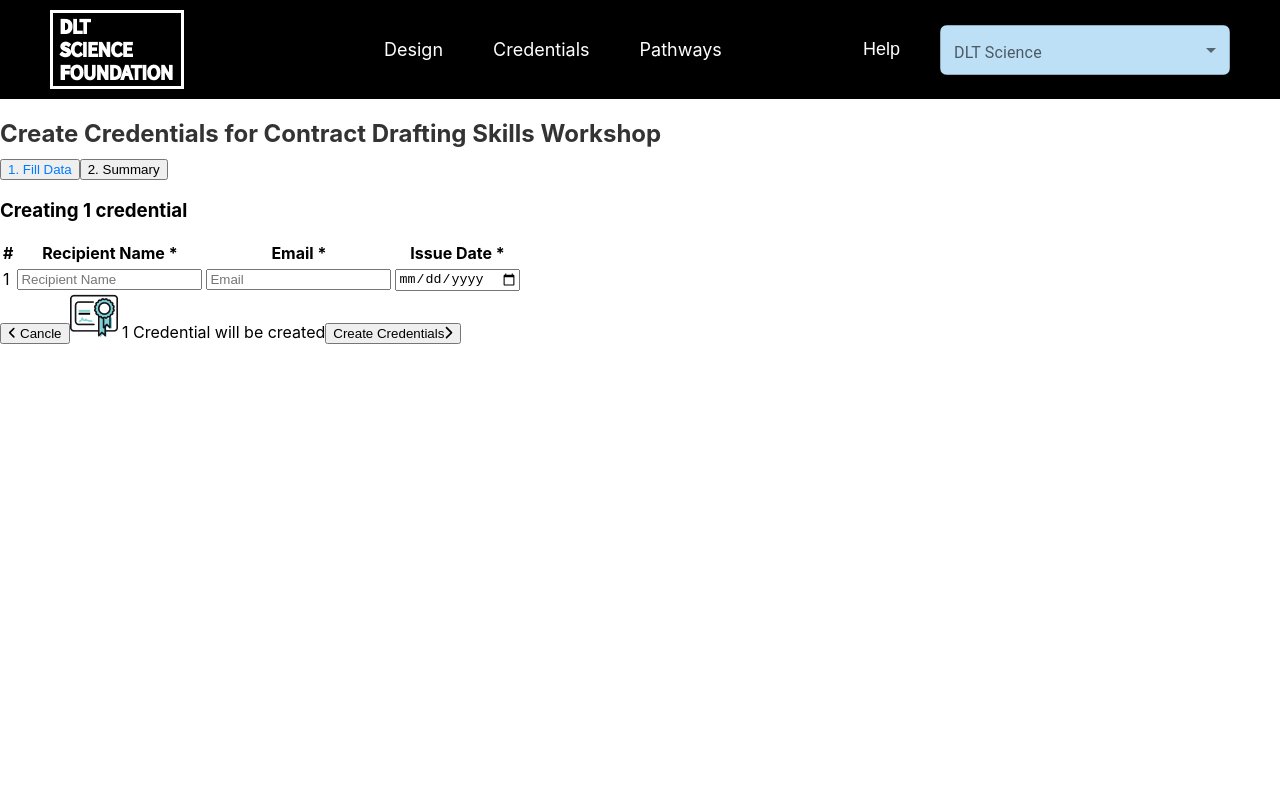
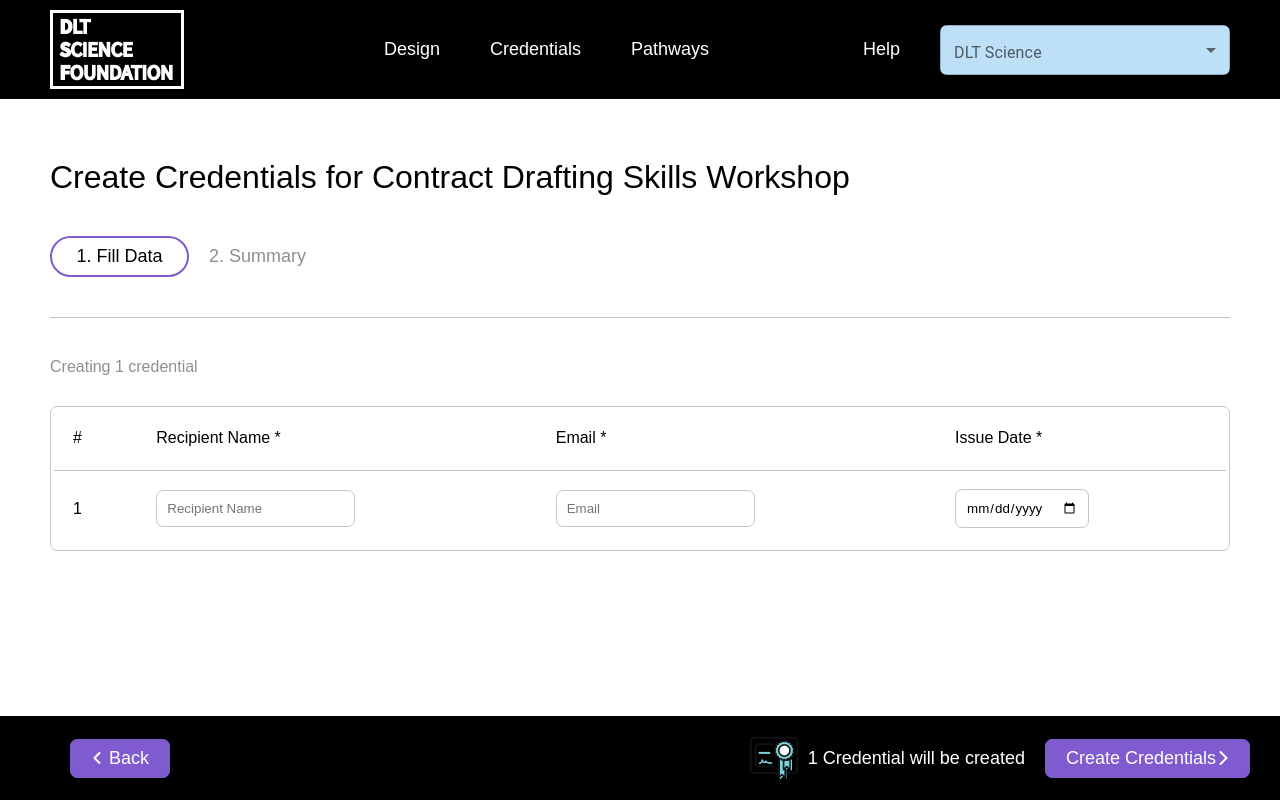
Before and after one commit to tarunkumar2112/Certifcatuons, a React (Create React App) app: page /createcredentials in a window 1280 px wide. Built offline with nearby package versions, Linux system fonts and the light colour scheme.

Commit message:
updated the CSS for create credential page components

```diff
--- a/public/index.html
+++ b/public/index.html
@@ -2,14 +2,15 @@
 <html lang="en">
   <head>
     <meta charset="utf-8" />
-    <link rel="icon" href="%PUBLIC_URL%/favicon.ico" />
+    <link rel="icon" href="%PUBLIC_URL%/logo.png" />
     <meta name="viewport" content="width=device-width, initial-scale=1" />
     <meta name="theme-color" content="#000000" />
     <meta
-      name="description"
-      content="Web site created using create-react-app"
-    />
-    <link rel="apple-touch-icon" href="%PUBLIC_URL%/logo192.png" />
+    name="description"
+    content="DLT Science Foundation - Empowering Distributed Ledger Technology through research, education, and innovation."
+  />
+
+    <link rel="apple-touch-icon" href="%PUBLIC_URL%/logo.png" />
 
     <!--
       manifest.json provides metadata used when your web app is installed on a
@@ -25,7 +26,7 @@
       work correctly both with client-side routing and a non-root public URL.
       Learn how to configure a non-root public URL by running `npm run build`.
     -->
-    <title>React App</title>
+    <title>DLT Science Foundation</title>
   </head>
   <body>
     <noscript>You need to enable JavaScript to run this app.</noscript>
--- a/src/App.tsx
+++ b/src/App.tsx
@@ -12,6 +12,7 @@ import Design from './components/Design';
 import Pathways from './components/Pathways';
 import { ToastContainer } from 'react-toastify';
 import 'react-toastify/dist/ReactToastify.css';
+import './index.css';  //for fonts
 
 const fadeAnimation = {
   initial: { opacity: 0 }, // Start with opacity 0 (invisible)
--- a/src/components/CreateCredential.css
+++ b/src/components/CreateCredential.css
@@ -0,0 +1,30 @@
+h1,h2,h3,h4,h5,h6,p,span,samp,a,input,select,th,td,button{font-family: "Urbanist", sans-serif;}
+.main-creaditianl-sec {padding-top: 60px;padding-bottom: 100px;}
+.main-creaditianl-sec .container {text-align: unset;}
+.main-creaditianl-sec .create-credential-containers {padding-top: 60px;}
+.main-creaditianl-sec .cred-colmain2 a {text-decoration: none;}
+.main-creaditianl-sec .create-credential-containers h2 {font-size: 32px;font-weight: 400;color: #000;margin-top: 0;margin-bottom: 0;}
+.main-creaditianl-sec .Steps {margin-top: 40px;margin-bottom: 40px;}
+.main-creaditianl-sec .Steps > div {display: flex;align-items: center;gap: 20px;justify-content: flex-start;}
+.main-creaditianl-sec .Steps button {background: transparent;border: 0;line-height:normal;color: #8F8F8F;font-size: 18px;font-weight: 400;padding:0;}
+.main-creaditianl-sec .Steps .active-step a {display:inline-block;background-color: #fff;color: #000;text-decoration: none;padding: 10px;
+   border-radius: 40px;border: 2px solid #805bcf;padding: 8px 24.5px;}
+.form-credentials h3 {font-size: 16px;font-weight: 400; padding-top: 40px; color: #8F8F8F;margin-bottom: 30px;border-top:1px solid #c2c2c2;}
+.form-credentials table {text-align: left;width: 100%;border: 1px solid #C6C6C6;border-radius: 7px;}
+.form-credentials table th {color: #000;font-size: 16px;font-weight: 400;}
+.form-credentials table thead {border: 1px solid #C6C6C6;border-radius: 20px;}
+.form-credentials table thead tr th {padding: 20px;}
+.form-credentials tbody tr {border: 1px solid #C6C6C6;}
+.form-credentials tbody tr td {line-height: normal;padding:20px;border-spacing: 0;}
+.form-credentials tbody input {border: 1px solid #C6C6C6;padding: 10px;border-radius: 7px;margin-bottom: 0px;}
+.form-credentials tbody input:focus{outline:0;}
+.form-credentials table tbody tr {position: relative;}
+.form-credentials table tbody tr::after {content: "";background: #c2c2c2;height: 1px;width: 100%;position: absolute;top: 0;left: 0;}
+
+.button-row {padding: 20px;background: #000;position: fixed;width: 100%;bottom: 0;left: 0;}
+.bottom-row-inner {display: flex;align-items: center;justify-content: space-between;width: 100%;gap:20px;}
+.bottom-row-inner button {background: #805BCF;color: #fff;font-size: 18px;font-weight: 400;padding: 8px 20px;border: 1px solid #805BCF;border-radius: 7px;cursor: pointer;}
+.bottom-row-inner a {display: inline-block;}
+.bottom-row-inner button svg {height: 16px;width: 13px;}
+.bottom-row-inner button:hover {background: transparent;color: #805BCF;}
+.bottom-row-inner .credential-message {display: flex;align-items: center;gap: 10px;margin-left: auto;color: #fff;font-size: 18px;}
--- a/src/components/CreateCredential.tsx
+++ b/src/components/CreateCredential.tsx
@@ -7,6 +7,7 @@ import Spinner from './Spinner';
 import { toast } from 'react-toastify';
 import 'react-toastify/dist/ReactToastify.css';
 import { Link } from 'react-router-dom';
+import './CreateCredential.css';
 
 const CreateCredential = () => {
   const [recipientName, setRecipientName] = useState('');
@@ -92,8 +93,8 @@ const CreateCredential = () => {
   };
 
   return (
-    <div>
-      <div className="create-credential-containers">
+    <div className="main-creaditianl-sec">
+      <div className="create-credential-containers container">
         <h2>Create Credentials for Contract Drafting Skills Workshop</h2>
         <div className="Steps">
           <div>
@@ -145,8 +146,10 @@ const CreateCredential = () => {
       </div>
 
       <div className="button-row">
+    <div className="container">
+<div className="bottom-row-inner">
         <Link to='/'><button className="button cancel-button">
-          <FontAwesomeIcon icon={faAngleLeft} /> Cancle
+          <FontAwesomeIcon icon={faAngleLeft} /> Back
         </button></Link>
         <span className="credential-message">
           <img src={credimg} alt="Credential" /> 1 Credential will be created
@@ -155,6 +158,8 @@ const CreateCredential = () => {
           {loading ? <Spinner /> : 'Create Credentials'}
           {!loading && <FontAwesomeIcon icon={faChevronRight} />}
         </button>
+        </div>
+        </div>
       </div>
 
       {errorMessage && <p className="error-message">{errorMessage}</p>}
--- a/src/components/ViewCredential.css
+++ b/src/components/ViewCredential.css
@@ -0,0 +1,3 @@
+.credential-details{
+    display:none;
+}
--- a/src/components/ViewCredential.tsx
+++ b/src/components/ViewCredential.tsx
@@ -1,5 +1,10 @@
 import React, { useState, useEffect } from 'react';
 import { useParams } from 'react-router-dom';
+import './ViewCredential.css';
+import Spinner from './Spinner';
+import { Link } from 'react-router-dom';
+import { faAngleLeft, faCircleExclamation } from '@fortawesome/free-solid-svg-icons';
+import { FontAwesomeIcon } from '@fortawesome/react-fontawesome';
 
 const ViewCredential = () => {
   const { id } = useParams(); // Get the credential ID from the URL
@@ -37,7 +42,7 @@ const ViewCredential = () => {
   }, [id]); // Fetch credential when the component mounts or when the id changes
 
   if (loading) {
-    return <p>Loading...</p>;
+    return <Spinner />;
   }
 
   if (error) {
@@ -45,6 +50,7 @@ const ViewCredential = () => {
   }
 
   return (
+    <>
       <div className="credential-details">
         <h1>{credential.name}</h1>
         <p><strong>Description:</strong> <span dangerouslySetInnerHTML={{ __html: credential.description }} /></p>
@@ -60,6 +66,94 @@ const ViewCredential = () => {
         )}
         <p><strong>Issuer:</strong> {credential.issuer.name} - <a href={credential.issuer.url} target="_blank" rel="noopener noreferrer">{credential.issuer.url}</a></p>
       </div>
+      <div className="page-wrapper">
+        <div className="container first-section">
+          <div className="first-main-row">
+            <div className="col left-side">
+              <div className='Icon-back'>
+                <Link to='/'>
+                  <span className='icon'><FontAwesomeIcon icon={faAngleLeft} /></span>
+                  <span className='Linktext'>Credentials</span></Link>
+              </div>
+              <h4 className='heading'>credential<span>{id}</span></h4>
+            </div>
+            <div className="col right-side">
+              <button className='success main-button'>Publish</button>
+              <button className='Danger main-button'>Delete</button>
+            </div>
+          </div>
+          <div className="publish-banner">
+            <p>
+              <span>
+                <FontAwesomeIcon icon={faCircleExclamation} />
+              </span>
+              this credential is <span className='approvaltext'>unpublished</span>. changes will only be visible to the owner once it is published.
+            </p>
+          </div>
+        </div>
+        <div className='container second-section'>
+          <div className="row-main-information">
+            <div className="column update-column">
+            <form >
+        <div className='warpper-two-inputs'>
+      <div className="form-group">
+        <label htmlFor="credentialLicenseId">Credential License ID:</label>
+        <input type="text" id="credentialLicenseId" name="credentialLicenseId" value={id}/>
+      </div>
+
+      <div className="form-group">
+        <label htmlFor="recipientId">Recipient ID:</label>
+        <input type="text" id="recipientId" name="recipientId" value={credential.recipient.id} />
+      </div>
+      </div>
+      <div className="form-group">
+        <label htmlFor="recipientName">Recipient Name:</label>
+        <input type="text" id="recipientName" name="recipientName" value={credential.recipient.name}/>
+      </div>
+
+      <div className="form-group">
+        <label htmlFor="recipientEmail">Recipient Email Address:</label>
+        <input type="email" id="recipientEmail" name="recipientEmail" value={credential.recipient.email}/>
+      </div>
+
+      <div className="form-group">
+        <label htmlFor="grade">Grade:</label>
+        <input type="text" id="grade" name="grade" value={credential.grade}/>
+      </div>
+      <div className='warpper-two-inputs'>
+      <div className="form-group">
+        <label htmlFor="issueDate">Issue Date:</label>
+        <input type="date" id="issueDate" name="issueDate" value={credential.issued_on} />
+      </div>
+
+      <div className="form-group">
+        <label htmlFor="expiryDate">Expiry Date:</label>
+        <input type="date" id="expiryDate" name="expiryDate" value={credential.expired_on}/>
+      </div>
+      </div>
+      <div className="form-group">
+        <label htmlFor="convenedBy">Convened By:</label>
+        <input type="text" id="convenedBy" name="convenedBy" />
+      </div>
+
+      <div className="form-group">
+        <label htmlFor="nameDirectorSigning">Name Director Signing:</label>
+        <input type="text" id="nameDirectorSigning" name="nameDirectorSigning" />
+      </div>
+
+      <div className="form-group">
+        <label htmlFor="dateSigned">Date Signed:</label>
+        <input type="date" id="dateSigned" name="dateSigned" />
+      </div>
+
+      <button type="submit">Save</button>
+    </form>
+            </div>
+            <div className="column View-column"></div>
+          </div>
+        </div>
+      </div>
+    </>
   );
 };
 
```
Also changed, not shown: public/logo.png (added). Lines whose indentation alone changed are shown as unchanged.
